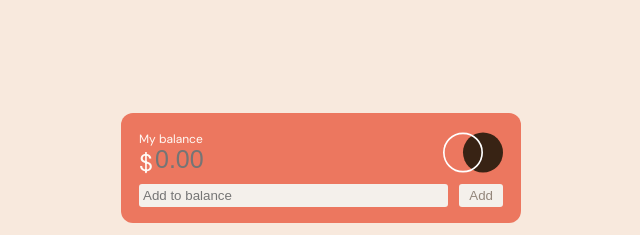
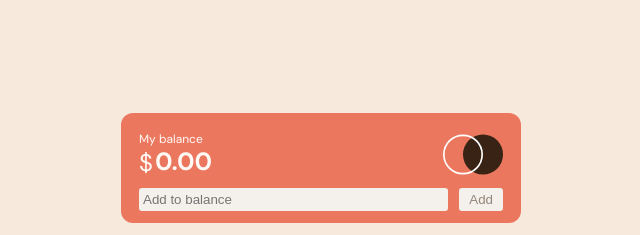
Before and after one commit to jayAEY/expense-chart-component, a plain HTML site: page index.html in a window 1280 px wide. Shown: the top 235 px of the page, without its empty margins (319-959 px from the left). Drawn offline with Linux system fonts and the light colour scheme.

Commit message:
Update index.html

```diff
--- a/index.html
+++ b/index.html
@@ -17,7 +17,8 @@
         <div id="balance-text">
           <p>My balance</p>
           <h1 class="dollar-sign">$</h1>
-          <input id="balance" type="number" min="0.00" step="0.01" placeholder="0.00">
+          <h1 id="balance">0.00</h1>
+          <!-- <input id="balance" type="number" min="0.00" step="0.01" placeholder="0.00"> -->
         </div>
         <img id="logo" alt="logo" src="./images/logo.svg">
       </div>
```
